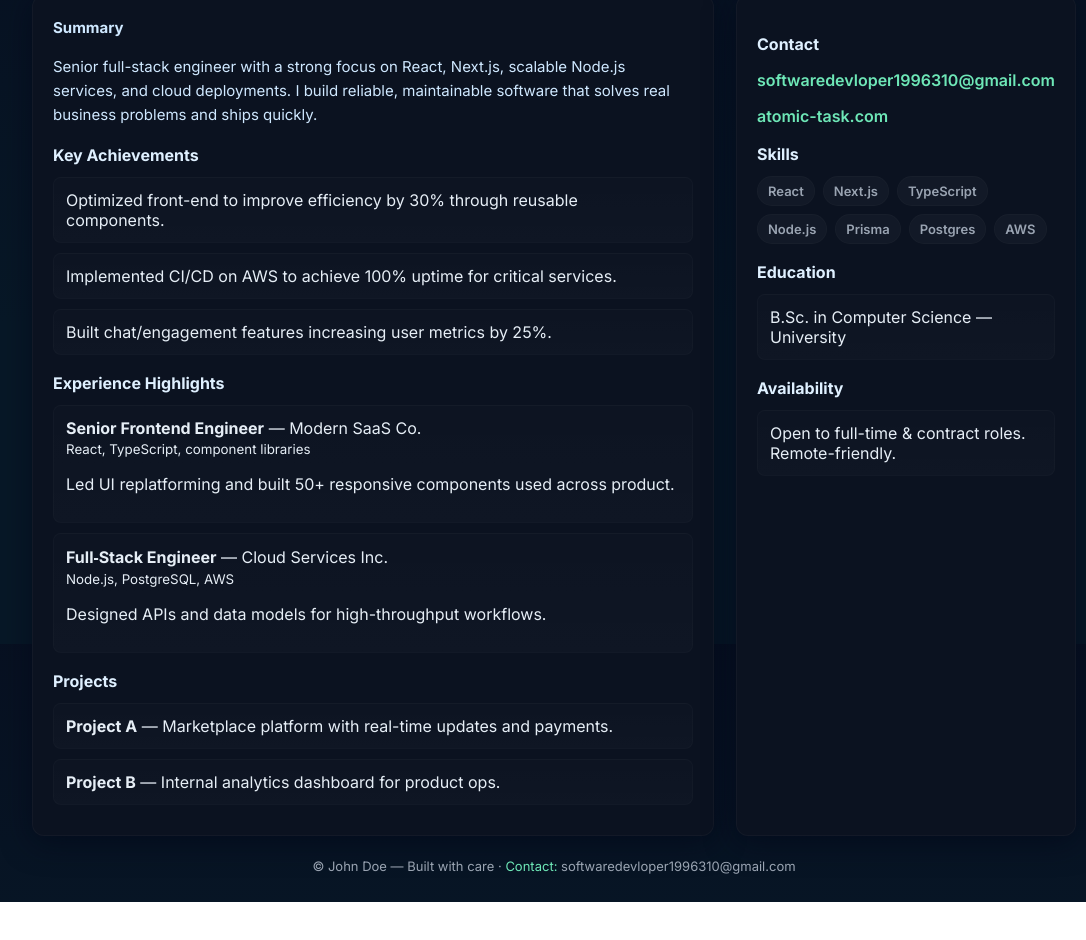
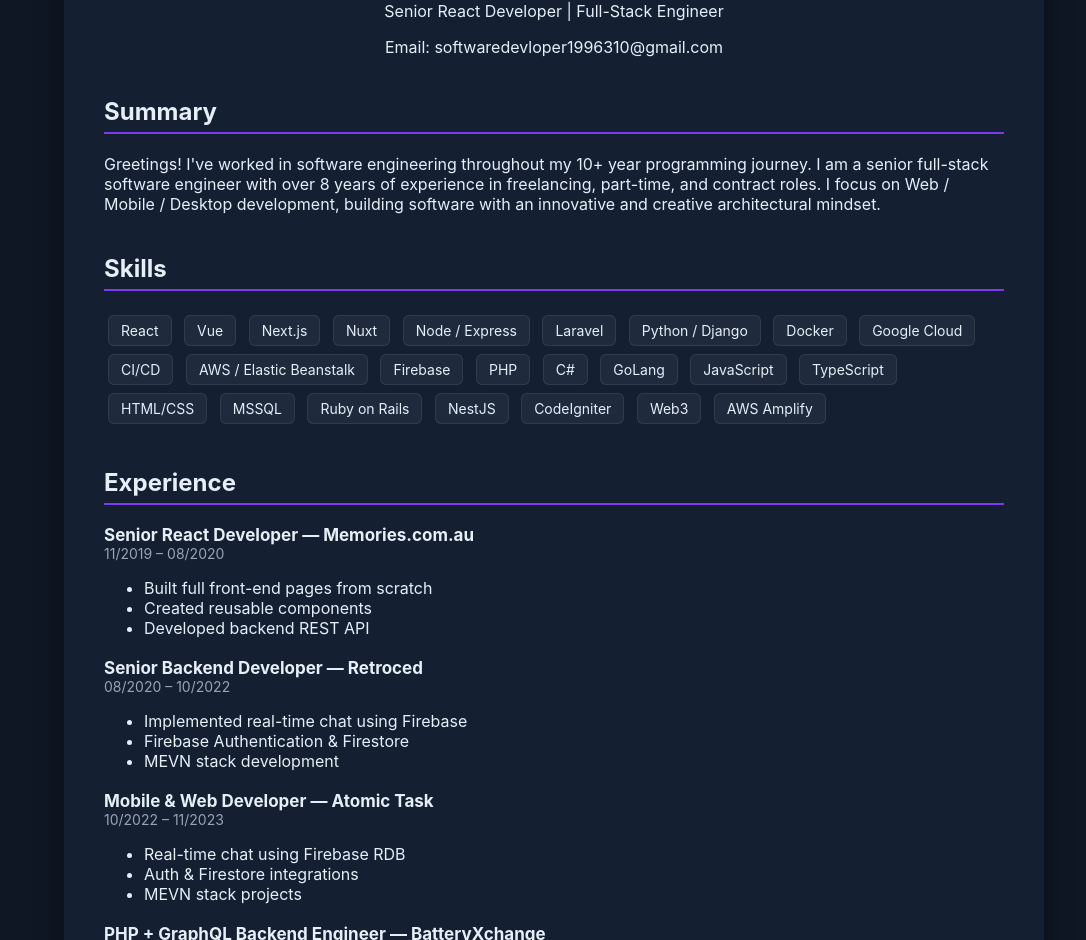
Before and after one commit to smart6815/smart6815.github.io, a plain HTML site: page index.html in a window 1280 px wide. Shown: the part 196-1136 px from the top of the page, without its empty margins (86-1172 px from the left). Before the commit the page ends 1098 px from the top, so only its background shows below. Drawn offline with Linux system fonts and the light colour scheme.

Commit message:
Update index.html

```diff
--- a/index.html
+++ b/index.html
@@ -1,133 +1,152 @@
-<!doctype html>
+<!DOCTYPE html>
 <html lang="en">
 <head>
-<meta charset="utf-8" />
-<meta name="viewport" content="width=device-width,initial-scale=1" />
-<title>John Doe — Senior React Developer</title>
-<meta name="description" content="John Doe — Senior React & Full-stack Engineer. React, Next.js, Node, Cloud.">
-<link href="https://fonts.googleapis.com/css2?family=Inter:wght@300;400;600;700;800&display=swap" rel="stylesheet">
+  <meta charset="UTF-8" />
+  <meta name="viewport" content="width=device-width, initial-scale=1.0" />
+  <title>John Doe — Portfolio</title>
   <style>
     :root{
-  --bg:#0f1724; --card:#0b1220; --muted:#9aa4b2; --accent:#6ee7b7; --glass: rgba(255,255,255,0.04);
-  --maxw:1100px;
+      --bg:#0f1724;
+      --text:#e6eef8;
+      --card:#142032;
+      --accent:#7c3aed;
+      --muted:#9aa4b2;
+      --radius:14px;
+      --shadow:0 8px 30px rgba(0,0,0,0.35);
     }
-*{box-sizing:border-box}
-html,body{height:100%;margin:0;font-family:Inter,system-ui,-apple-system,Segoe UI,Roboto,"Helvetica Neue",Arial;color:#e6eef6;background:linear-gradient(180deg,#071021 0%, #071827 60%);-webkit-font-smoothing:antialiased}
-.container{max-width:var(--maxw);margin:40px auto;padding:28px;}
-.header{display:flex;align-items:center;gap:20px;margin-bottom:24px}
-.avatar{width:96px;height:96px;border-radius:14px;flex:0 0 96px;background:linear-gradient(135deg,#1f2937,#111827);display:flex;align-items:center;justify-content:center;font-weight:800;color:var(--accent);font-size:28px;box-shadow:0 6px 18px rgba(2,6,23,0.6)}
-.header h1{margin:0;font-size:28px;line-height:1;color:#fff}
-.header p{margin:2px 0 0;color:var(--muted);font-size:14px}
+    [data-theme="light"]{
+      --bg:#f6f6f6;--text:#222;--card:white;--accent:#7c3aed;--muted:#555;--shadow:0 4px 20px rgba(0,0,0,0.1);
+    }
+    [data-theme="gradient"]{
+      --bg:linear-gradient(180deg,#1b2540,#0f1724);
+      --card:rgba(255,255,255,0.05);
+      --accent:#f97316;
+      --text:#eef1f7;
+    }
+    [data-theme="minimal"]{
+      --bg:white;--text:#111;--card:#fafafa;--accent:#111;--muted:#555;
+    }
+    body{
+      margin:0;padding:40px;font-family:Inter,Arial,sans-serif;background:var(--bg);color:var(--text);transition:0.3s ease;
+    }
+    .container{
+      max-width:900px;margin:auto;background:var(--card);padding:40px;border-radius:var(--radius);box-shadow:var(--shadow);backdrop-filter:blur(8px)
+    }
+    nav{
+      display:flex;gap:20px;margin-bottom:30px
+    }
+    nav a{
+      color:var(--muted);text-decoration:none;font-weight:600;transition:0.2s
+    }
+    nav a:hover{color:var(--accent)}
+    header{text-align:center;margin-bottom:40px}
+    header img{
+      width:140px;height:140px;border-radius:100px;object-fit:cover;margin:20px 0;box-shadow:var(--shadow)
+    }
+    h1{font-size:34px;margin:0}
+    h2{margin-top:40px;font-size:24px;border-bottom:2px solid var(--accent);padding-bottom:6px}
+    .skills span{
+      display:inline-block;background:rgba(255,255,255,0.05);padding:6px 12px;border-radius:6px;margin:4px;font-size:14px;border:1px solid rgba(255,255,255,0.08)
+    }
+    .job{margin-bottom:20px}
+    .job-title{font-weight:700;font-size:17px}
+    .job-dates{font-size:14px;color:var(--muted)}
+    .theme-buttons{display:flex;gap:10px;margin-bottom:20px}
+    .theme-buttons button{
+      padding:8px 12px;border-radius:8px;border:none;background:var(--accent);color:white;font-weight:600;cursor:pointer;transition:0.2s
+    }
+    .theme-buttons button:hover{opacity:0.8}
 
-/* grid */
-.grid{display:grid;grid-template-columns:1fr 340px;gap:22px}
-.card{background:var(--card);padding:20px;border-radius:12px;box-shadow:0 6px 30px rgba(2,6,23,0.6);border:1px solid rgba(255,255,255,0.03)}
-
-/* hero summary */
-.summary{font-size:15px;color:#cfe8ff;line-height:1.6}
-.stats{display:flex;gap:12px;margin-top:14px}
-.stat{background:var(--glass);padding:10px;border-radius:10px;font-weight:600;color:#dffcf0;font-size:13px}
-
-/* sections */
-.section{margin-top:18px}
-.section h2{margin:0 0 12px;font-size:16px;color:#dff0ff}
-.list{margin:0;padding:0;list-style:none}
-.item{padding:12px;border-radius:8px;background:linear-gradient(180deg, rgba(255,255,255,0.01), rgba(255,255,255,0.02));margin-bottom:10px;border:1px solid rgba(255,255,255,0.02)}
-
-/* skills */
-.tags{display:flex;flex-wrap:wrap;gap:8px}
-.tag{background:rgba(255,255,255,0.03);padding:6px 10px;border-radius:999px;font-weight:600;color:var(--muted);font-size:13px;border:1px solid rgba(255,255,255,0.02)}
-
-/* contact */
-.contact a{color:var(--accent);text-decoration:none;font-weight:600}
-
-/* responsive */
-@media (max-width:980px){.grid{grid-template-columns:1fr} .header{gap:14px} .avatar{width:72px;height:72px;font-size:22px} .container{margin:18px;padding:18px}}
+    /* animations */
+    .fade{animation:fadeIn 0.5s ease}
+    @keyframes fadeIn{0%{opacity:0;transform:translateY(10px)}100%{opacity:1;transform:translateY(0)}}
   </style>
 </head>
 <body>
   <div class="container">
-  <header class="header" role="banner">
-    <div class="avatar">JD</div>
-    <div>
+    <header>
+      <img src="me.png" alt="My Photo" />
       <h1>John Doe</h1>
-      <p>Senior React Developer · Full‑Stack Engineer · Cloud & API</p>
-      <div class="stats" aria-hidden="true">
-        <div class="stat">8+ years experience</div>
-        <div class="stat">React · TypeScript · Node</div>
-      </div>
-    </div>
+      <p>Senior React Developer | Full-Stack Engineer</p>
+      <p>Email: softwaredevloper1996310@gmail.com</p>
     </header>
 
-  <main class="grid" role="main">
-    <section class="card">
-      <div class="summary">
-        <strong>Summary</strong>
-        <p>Senior full-stack engineer with a strong focus on React, Next.js, scalable Node.js services, and cloud deployments. I build reliable, maintainable software that solves real business problems and ships quickly.</p>
+    <h2>Summary</h2>
+    <p>Greetings! I've worked in software engineering throughout my 10+ year programming journey. I am a senior full-stack software engineer with over 8 years of experience in freelancing, part-time, and contract roles. I focus on Web / Mobile / Desktop development, building software with an innovative and creative architectural mindset.</p>
+
+    <h2>Skills</h2>
+    <div class="skills">
+      <span>React</span>
+      <span>Vue</span>
+      <span>Next.js</span>
+      <span>Nuxt</span>
+      <span>Node / Express</span>
+      <span>Laravel</span>
+      <span>Python / Django</span>
+      <span>Docker</span>
+      <span>Google Cloud</span>
+      <span>CI/CD</span>
+      <span>AWS / Elastic Beanstalk</span>
+      <span>Firebase</span>
+      <span>PHP</span>
+      <span>C#</span>
+      <span>GoLang</span>
+      <span>JavaScript</span>
+      <span>TypeScript</span>
+      <span>HTML/CSS</span>
+      <span>MSSQL</span>
+      <span>Ruby on Rails</span>
+      <span>NestJS</span>
+      <span>CodeIgniter</span>
+      <span>Web3</span>
+      <span>AWS Amplify</span>
     </div>
 
-      <div class="section">
-        <h2>Key Achievements</h2>
-        <ul class="list">
-          <li class="item">Optimized front-end to improve efficiency by 30% through reusable components.</li>
-          <li class="item">Implemented CI/CD on AWS to achieve 100% uptime for critical services.</li>
-          <li class="item">Built chat/engagement features increasing user metrics by 25%.</li>
+    <h2>Experience</h2>
+
+    <div class="job">
+      <div class="job-title">Senior React Developer — Memories.com.au</div>
+      <div class="job-dates">11/2019 – 08/2020</div>
+      <ul>
+        <li>Built full front-end pages from scratch</li>
+        <li>Created reusable components</li>
+        <li>Developed backend REST API</li>
       </ul>
     </div>
 
-      <div class="section">
-        <h2>Experience Highlights</h2>
-        <div class="list">
-          <div class="item">
-            <strong>Senior Frontend Engineer</strong> — Modern SaaS Co.<br><small class="muted">React, TypeScript, component libraries</small>
-            <p>Led UI replatforming and built 50+ responsive components used across product.</p>
-          </div>
-          <div class="item">
-            <strong>Full‑Stack Engineer</strong> — Cloud Services Inc.<br><small>Node.js, PostgreSQL, AWS</small>
-            <p>Designed APIs and data models for high-throughput workflows.</p>
-          </div>
-        </div>
-      </div>
-
-      <div class="section">
-        <h2>Projects</h2>
-        <ul class="list">
-          <li class="item"><strong>Project A</strong> — Marketplace platform with real-time updates and payments.</li>
-          <li class="item"><strong>Project B</strong> — Internal analytics dashboard for product ops.</li>
+    <div class="job">
+      <div class="job-title">Senior Backend Developer — Retroced</div>
+      <div class="job-dates">08/2020 – 10/2022</div>
+      <ul>
+        <li>Implemented real-time chat using Firebase</li>
+        <li>Firebase Authentication & Firestore</li>
+        <li>MEVN stack development</li>
       </ul>
     </div>
 
-    </section>
-
-    <aside class="card">
-      <div class="section contact">
-        <h2>Contact</h2>
-        <p><a href="mailto:softwaredevloper1996310@gmail.com">softwaredevloper1996310@gmail.com</a></p>
-        <p><a href="https://atomic-task.com/" target="_blank" rel="noopener">atomic-task.com</a></p>
+    <div class="job">
+      <div class="job-title">Mobile & Web Developer — Atomic Task</div>
+      <div class="job-dates">10/2022 – 11/2023</div>
+      <ul>
+        <li>Real-time chat using Firebase RDB</li>
+        <li>Auth & Firestore integrations</li>
+        <li>MEVN stack projects</li>
+      </ul>
     </div>
 
-      <div class="section">
-        <h2>Skills</h2>
-        <div class="tags">
-          <span class="tag">React</span><span class="tag">Next.js</span><span class="tag">TypeScript</span><span class="tag">Node.js</span><span class="tag">Prisma</span><span class="tag">Postgres</span><span class="tag">AWS</span>
-        </div>
+    <div class="job">
+      <div class="job-title">PHP + GraphQL Backend Engineer — BatteryXchange</div>
+      <div class="job-dates">11/2023 – 04/2025</div>
+      <ul>
+        <li>Built admin panel using NextJS</li>
+        <li>Created Docker dev environment</li>
+        <li>Deployed backend to AWS EC2 via CI/CD</li>
+      </ul>
     </div>
 
-      <div class="section">
     <h2>Education</h2>
-        <div class="item">B.Sc. in Computer Science — University</div>
-      </div>
-
-      <div class="section">
-        <h2>Availability</h2>
-        <div class="item">Open to full-time & contract roles. Remote-friendly.</div>
-      </div>
-    </aside>
-  </main>
-
-  <footer style="text-align:center;color:var(--muted);margin-top:22px;font-size:13px">
-    © John Doe — Built with care · <span style="color:var(--accent)">Contact: </span>softwaredevloper1996310@gmail.com
-  </footer>
+    <p><strong>University of California, Los Angeles (UCLA)</strong><br>
+    Bachelor of Science in Electrical Engineering</p>
   </div>
 </body>
 </html>
```
Lines whose indentation alone changed are shown as unchanged.
